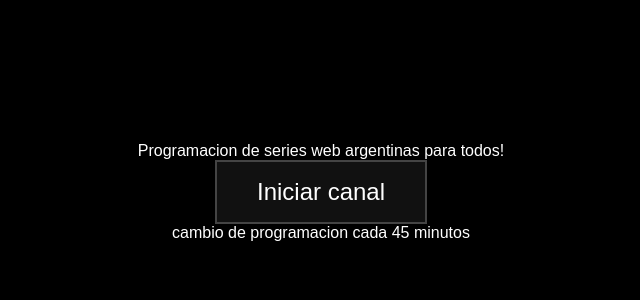
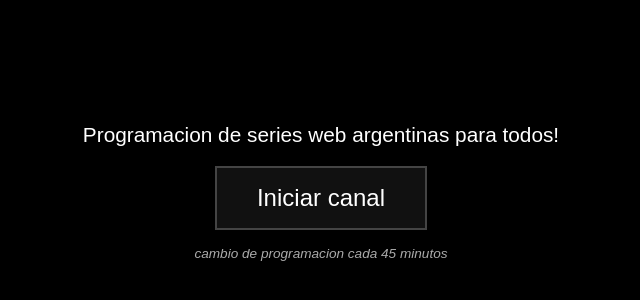
Before and after one commit to VainillaSheep/series-web-arg, a plain HTML site: page index.html in a window 1280 px wide. Shown: the part 208-508 px from the top of the page, without its empty margins (319-959 px from the left). Drawn offline with Linux system fonts and the light colour scheme.

Commit message:
Update style.css

```diff
--- a/style.css
+++ b/style.css
@@ -71,3 +71,15 @@ html, body {
   0% { opacity: 0.97; }
   100% { opacity: 1; }
 }
+
+#start-title {
+  font-size: 1.3rem;
+  margin-bottom: 1.2rem;
+}
+
+#start-subtitle {
+  margin-top: 1rem;
+  font-size: 0.85rem;
+  font-style: italic;
+  color: #aaa;
+}
```
